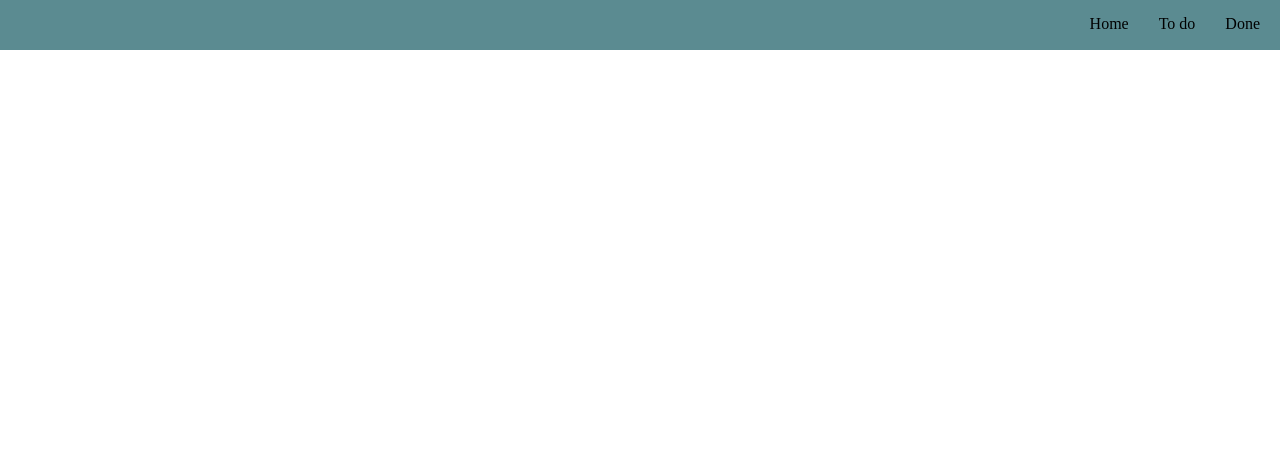
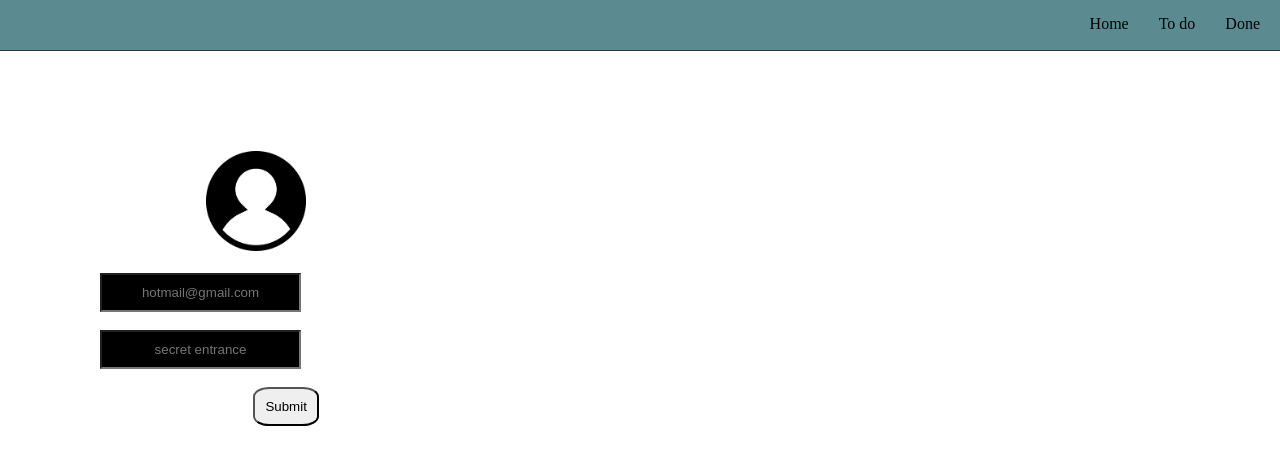
Before and after one commit to JuanVieiraRocha/Listpage, a plain HTML site: page Index.html in a window 1280 px wide. Drawn offline with Linux system fonts and the light colour scheme.

Commit message:
left side

```diff
--- a/Index.html
+++ b/Index.html
@@ -15,8 +15,30 @@
             <a>Done</a>
         </div>
     </header>
-    <main>
+    <main style="border-top: 0.5px solid #383737;">
+       <div class="left">
+                <div>
+                    <img class="profile-pic" src="Profile-pic.png">
+                </div>
 
+                <br>
+                <div class="login">
+                    <form>
+                        <div>
+                            <input  class="boxes" type="email" placeholder="hotmail@gmail.com">
+                        </div>
+
+                    <br>
+                        <div>
+                            <input  class="boxes" type="password" placeholder="secret entrance" maxlength="9">
+                        </div>
+                    <br>
+                        <div style="padding-left: 13%;">
+                            <input class="submit" type="submit" name="login" id="login">
+                        </div>
+                    </form>
+                </div>
+       </div>
     </main>
 </body>
 </html>
--- a/style.css
+++ b/style.css
@@ -14,3 +14,23 @@ body{
     padding-top: 15px;
     padding-right: 20px;
 }
+.left{
+    margin-left: 100px;
+    margin-top: 100px;
+}
+.profile-pic{
+    height: 100px;
+    padding-left: 9%;
+}
+
+.boxes{
+    padding: 10px;
+    text-align: center;
+    background-color: black;
+    color: aliceblue;
+}
+
+.submit{
+    padding: 10px;
+    border-radius: 25%;
+}
```
Also changed, not shown: Profile-pic.png (added).
